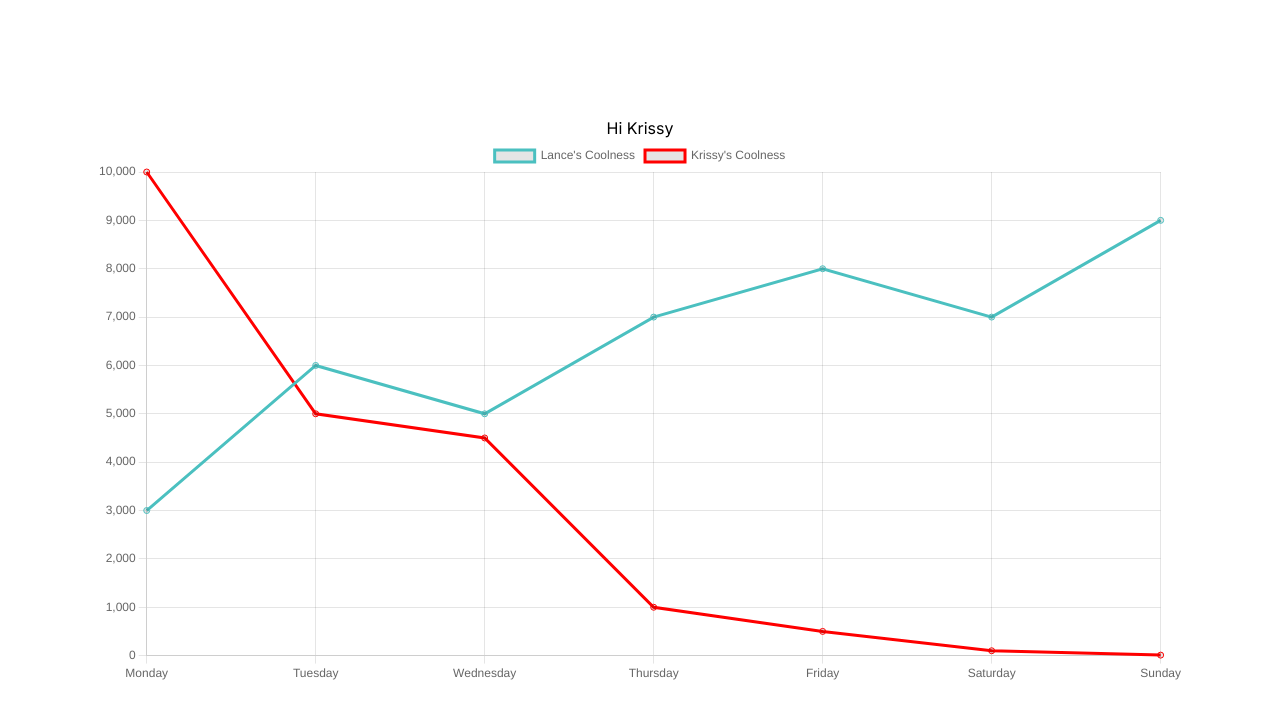
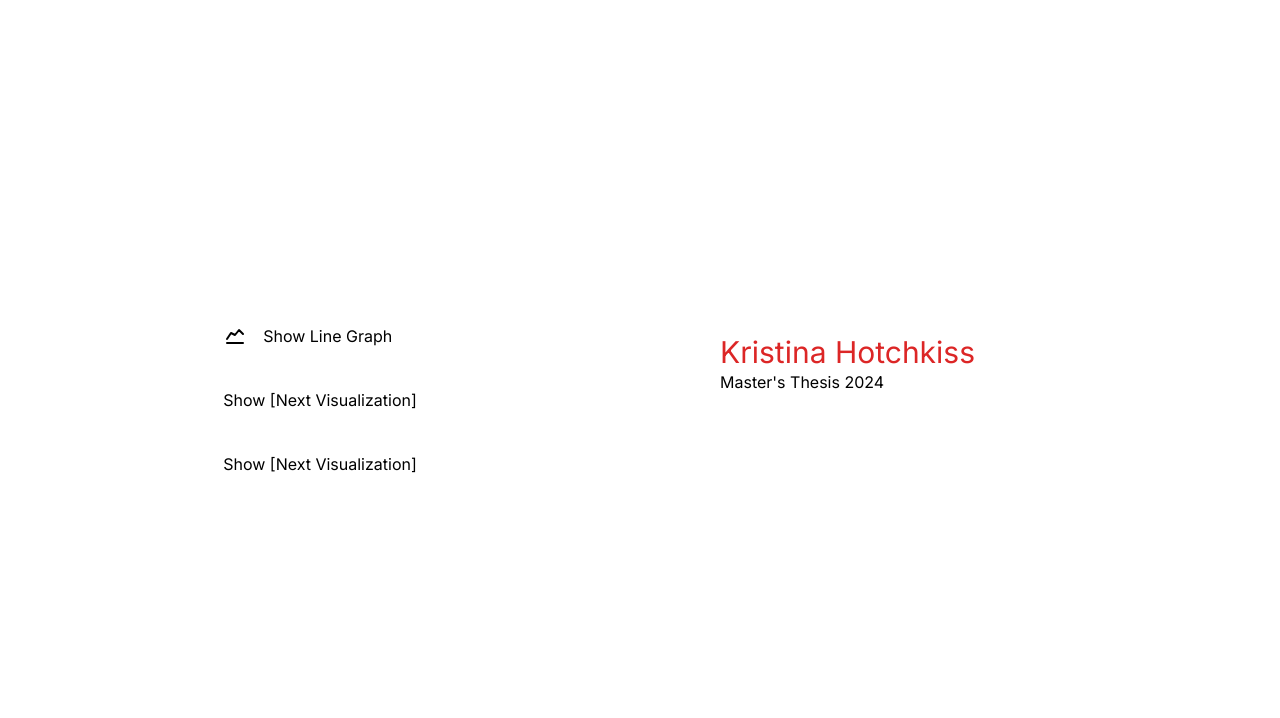
Before and after one commit to lanceziegler/Data-Visualizations, a Next.js app: page / in a window 1280 px wide. Shown: the top 718 px of the page. Built offline with nearby package versions, Linux system fonts and the light colour scheme.

Commit message:
line graph made

```diff
--- a/DATA.js
+++ b/DATA.js
@@ -1,24 +1,63 @@
 export const lineGraphData = {
   // x axis
   labels: [
-    'Monday',
-    'Tuesday',
-    'Wednesday',
-    'Thursday',
-    'Friday',
-    'Saturday',
-    'Sunday',
+    '2000',
+    '2001',
+    '2002',
+    '2003',
+    '2004',
+    '2005',
+    '2006',
+    '2007',
+    '2008',
+    '2009',
+    '2010',
+    '2011',
+    '2012',
+    '2013',
+    '2014',
+    '2015',
+    '2016',
+    '2017',
+    '2018',
+    '2019',
+    '2020',
+    '2021',
+    '2022',
+    '2023',
   ],
   datasets: [
     {
-      label: "Lance's Coolness",
-      data: [3000, 6000, 5000, 7000, 8000, 7000, 9000],
+      label: 'Cumulative Number of FDA-Approved Targeted Therapies',
+      data: [
+        0, 0, 0, 1, 2, 2, 3, 3, 3, 3, 3, 4, 4, 5, 7, 12, 12, 15, 18, 19, 23, 27,
+        30, 33,
+      ],
       borderColor: 'rgb(75,192,192)',
     },
     {
-      label: "Krissy's Coolness",
-      data: [10000, 5000, 4500, 1000, 500, 100, 10],
-      borderColor: 'red',
+      label: '5 Year Relative Survival (%)',
+      data: [
+        15.1, 15.1, 15.2, 15.6, 16.4, 17.3, 17.3, 18.1, 18.4, 18.8, 19.3, 20.1,
+        20.4, 21.3, 22.7, 24.2,
+      ],
+      borderColor: 'rgb(75,192,192)',
+    },
+    {
+      label: '3 Year Relative Survival (%)',
+      data: [
+        20.1, 20.0, 20.4, 20.6, 21.6, 22.5, 22.7, 23.8, 24.1, 24.5, 25.0, 26.0,
+        26.1, 27.0, 28.7, 30.7, 32.8, 34.4,
+      ],
+      borderColor: 'rgb(255,165,0)',
+    },
+    {
+      label: '1 Year Relative Survival (%)',
+      data: [
+        41.0, 41.0, 40.9, 41.3, 42.0, 43.2, 43.7, 44.3, 44.6, 45.4, 45.4, 46.8,
+        46.6, 47.4, 48.2, 50.0, 51.6, 53.1, 54.9, 58.8,
+      ],
+      borderColor: 'rgb(75,192,192)',
     },
   ],
 };
--- a/app/components/LineGraph.jsx
+++ b/app/components/LineGraph.jsx
@@ -1,5 +1,3 @@
-'use client';
-
 import React from 'react';
 import { Line } from 'react-chartjs-2';
 import { lineGraphData } from '@/DATA';
@@ -25,9 +23,60 @@ ChartJS.register(
 );
 
 function LineGraph() {
-  const options = {};
+  const options = {
+    scales: {
+      y: {
+        type: 'linear',
+        display: true,
+        position: 'left',
+      },
+      y1: {
+        type: 'linear',
+        display: true,
+        position: 'right',
+        grid: {
+          drawOnChartArea: false,
+        },
+        ticks: {
+          callback: function (value, index, values) {
+            return value + '%';
+          },
+        },
+      },
+    },
+  };
 
-  return <Line options={options} data={lineGraphData} />;
+  const data = {
+    labels: lineGraphData.labels,
+    datasets: [
+      {
+        label: 'Cumulative Number of FDA-Approved Targeted Therapies',
+        data: lineGraphData.datasets[0].data,
+        borderColor: 'rgb(0,0,0)',
+        yAxisID: 'y',
+      },
+      {
+        label: '5 Year Relative Survival (%)',
+        data: lineGraphData.datasets[1].data,
+        borderColor: 'rgb(255, 99, 132)',
+        yAxisID: 'y1',
+      },
+      {
+        label: '3 Year Relative Survival (%)',
+        data: lineGraphData.datasets[2].data,
+        borderColor: 'rgb(255, 165, 0)',
+        yAxisID: 'y1',
+      },
+      {
+        label: '1 Year Relative Survival (%)',
+        data: lineGraphData.datasets[3].data,
+        borderColor: 'rgb(50,205,50)',
+        yAxisID: 'y1',
+      },
+    ],
+  };
+
+  return <Line options={options} data={data} />;
 }
 
 export default LineGraph;
--- /dev/null
+++ b/app/components/Placeholder.jsx
@@ -0,0 +1,12 @@
+import React from 'react';
+
+const Placeholder = () => {
+  return (
+    <div>
+      <h1 className='text-red-600 text-3xl'>Kristina Hotchkiss</h1>
+      <div>Master&apos;s Thesis 2024 </div>
+    </div>
+  );
+};
+
+export default Placeholder;
--- a/app/layout.js
+++ b/app/layout.js
@@ -1,16 +1,16 @@
-import { Inter } from "next/font/google";
-import "./globals.css";
+import { Inter } from 'next/font/google';
+import './globals.css';
 
-const inter = Inter({ subsets: ["latin"] });
+const inter = Inter({ subsets: ['latin'] });
 
 export const metadata = {
-  title: "Create Next App",
-  description: "Generated by create next app",
+  title: 'Kristina Hotchkiss',
+  description: 'Kristina Hotchkiss Visualizations',
 };
 
 export default function RootLayout({ children }) {
   return (
-    <html lang="en">
+    <html lang='en'>
       <body className={inter.className}>{children}</body>
     </html>
   );
--- a/app/page.js
+++ b/app/page.js
@@ -1,11 +1,146 @@
+'use client';
+
+import { IconChartLine } from '@tabler/icons-react';
+import { useState, useEffect } from 'react';
 import Image from 'next/image';
 import LineGraph from './components/LineGraph';
+import Placeholder from './components/placeholder';
 
 export default function Home() {
+  const [visibleComponents, setVisibleComponents] = useState({
+    placeholder: true,
+    lineGraph: false,
+    component2: false,
+    component3: false,
+    component4: false,
+    component5: false,
+  });
+  const [pressedButton, setPressedButton] = useState(null); // State to track which button is pressed
+  const [pageLoaded, setPageLoaded] = useState(false); // State to track if the page is loaded
+
+  useEffect(() => {
+    // When the component mounts, set a timeout to mark the page as loaded after 1 second
+    const timeout = setTimeout(() => {
+      setPageLoaded(true);
+    }, 300);
+    return () => clearTimeout(timeout);
+  }, []);
+
+  // Function to handle button press
+  const handlePress = (button) => {
+    setPressedButton(button);
+  };
+
+  // Function to handle button release
+  const handleRelease = () => {
+    setPressedButton(null);
+  };
+
+  // Function to toggle visibility of a component
+  const toggleVisibility = (component) => {
+    setVisibleComponents((prevState) => ({
+      ...prevState,
+      [component]: !prevState[component],
+    }));
+  };
+
+  const allComponentsFalse = () => {
+    return (
+      !visibleComponents.lineGraph &&
+      !visibleComponents.component2 &&
+      !visibleComponents.component3 &&
+      !visibleComponents.component4 &&
+      !visibleComponents.component5
+    );
+  };
+
   return (
-    <main className='flex min-h-screen flex-col items-center justify-center px-24'>
-      <div>Hi Krissy</div>
-      <LineGraph />
+    <main
+      className={`flex items-center justify-center min-h-screen transition-opacity duration-1000 ${
+        pageLoaded ? 'opacity-100' : 'opacity-0'
+      }`}
+    >
+      <div
+        className={`grid grid-cols-1 md:grid-cols-12 w-full ${
+          allComponentsFalse() ? 'text-black' : 'text-black'
+        }`}
+      >
+        <section
+          className={`md:col-span-2 flex flex-col gap-10 items-start m-auto justify-center ${
+            allComponentsFalse() && 'md:col-span-6'
+          }`}
+        >
+          {/* Buttons to toggle component visibility */}
+          <button
+            onClick={() => toggleVisibility('lineGraph')}
+            onMouseDown={() => handlePress('lineGraph')} // Handle mouse down event
+            onMouseUp={handleRelease} // Handle mouse up event
+            onMouseLeave={handleRelease} // Handle mouse leave event
+            onTouchStart={() => handlePress('lineGraph')} // Handle touch start event
+            onTouchEnd={handleRelease} // Handle touch end event
+            className={`flex gap-4 transform transition-all hover:scale-105 hover:text-red-700 ${
+              pressedButton === 'lineGraph'
+                ? 'scale-95 text-red-600'
+                : 'scale-100'
+            }`}
+          >
+            <IconChartLine /> Show Line Graph{' '}
+          </button>
+          <button
+            onClick={() => toggleVisibility('component2')}
+            onMouseDown={() => handlePress('component2')} // Handle mouse down event
+            onMouseUp={handleRelease} // Handle mouse up event
+            onMouseLeave={handleRelease} // Handle mouse leave event
+            onTouchStart={() => handlePress('component2')} // Handle touch start event
+            onTouchEnd={handleRelease} // Handle touch end event
+            className={`transform transition-all hover:scale-105 hover:text-red-700 ${
+              pressedButton === 'component2'
+                ? 'scale-95 text-red-600'
+                : 'scale-100'
+            }`}
+          >
+            Show [Next Visualization]
+          </button>
+          <button
+            onClick={() => toggleVisibility('component3')}
+            onMouseDown={() => handlePress('component3')} // Handle mouse down event
+            onMouseUp={handleRelease} // Handle mouse up event
+            onMouseLeave={handleRelease} // Handle mouse leave event
+            onTouchStart={() => handlePress('component3')} // Handle touch start event
+            onTouchEnd={handleRelease} // Handle touch end event
+            className={`transform transition-all hover:scale-105 hover:text-red-700 ${
+              pressedButton === 'component3'
+                ? 'scale-95 text-red-600'
+                : 'scale-100'
+            }`}
+          >
+            Show [Next Visualization]
+          </button>
+        </section>
+
+        <section
+          className={`md:col-span-10 p-20 ${
+            allComponentsFalse() && 'md:col-span-6'
+          }`}
+        >
+          {/* Render components based on visibility state */}
+          <div
+            className={`transition-opacity duration-1000 ease-in ${
+              allComponentsFalse() ? 'opacity-100' : 'opacity-0'
+            }`}
+          >
+            {allComponentsFalse() && <Placeholder />}
+          </div>
+          <div
+            className={`${
+              visibleComponents.lineGraph ? 'opacity-100' : 'opacity-0'
+            }`}
+          >
+            <h1 className='text-3xl'>Number of Therapies vs Survival Rates</h1>
+            {visibleComponents.lineGraph && <LineGraph />}
+          </div>
+        </section>
+      </div>
     </main>
   );
 }
--- a/package.json
+++ b/package.json
@@ -9,6 +9,7 @@
     "lint": "next lint"
   },
   "dependencies": {
+    "@tabler/icons-react": "^3.1.0",
     "chart.js": "^4.4.2",
     "next": "14.1.4",
     "react": "^18",
```
Also changed, not shown: 1 other file (tests, documents, lock files or other folders).
